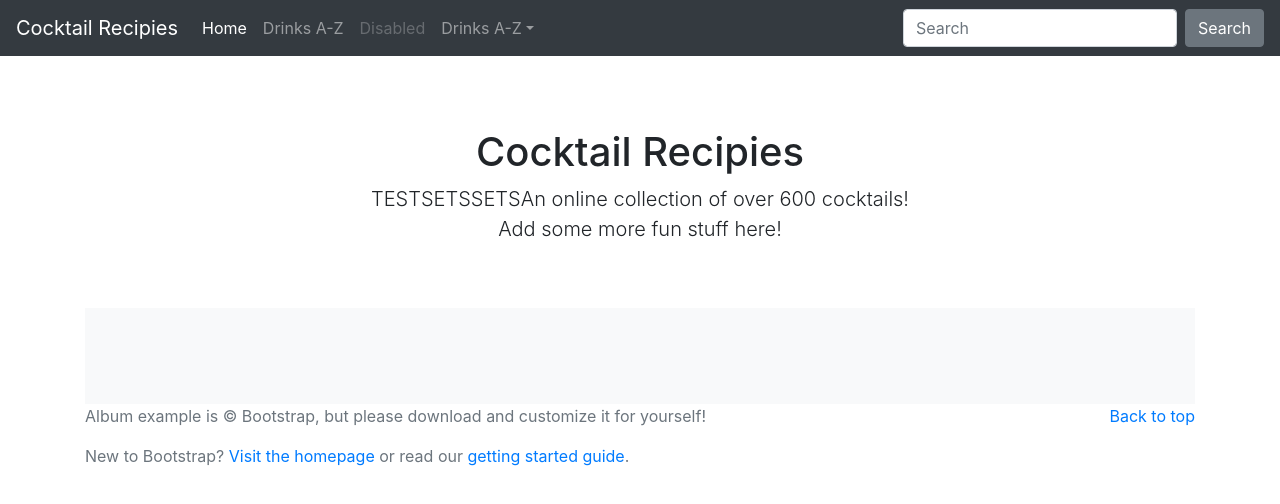
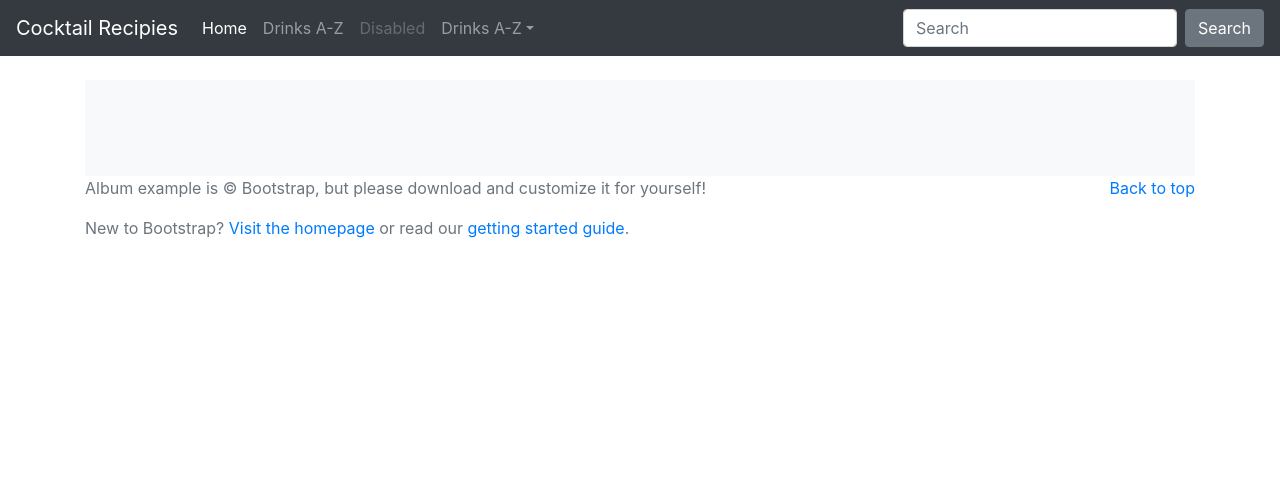
Before and after one commit to jmhubbard/cocktails_website_using_cocktails_api, a website: page recipie.html in a window 1280 px wide. Drawn offline with nearby package versions, Linux system fonts and the light colour scheme; no server answers.

Commit message:
comment out unused div

```diff
--- a/recipie.html
+++ b/recipie.html
@@ -66,10 +66,10 @@
 
 <main role="main" class="container">
 
-  <div class="starter-template">
+  <!-- <div class="starter-template">
     <h1>Cocktail Recipies</h1>
     <p class="lead">TESTSETSSETSAn online collection of over 600 cocktails!<br>Add some more fun stuff here!</p>
-  </div>
+  </div> -->
 
   <div class="album py-5 bg-light">
     <div class="container">
```
